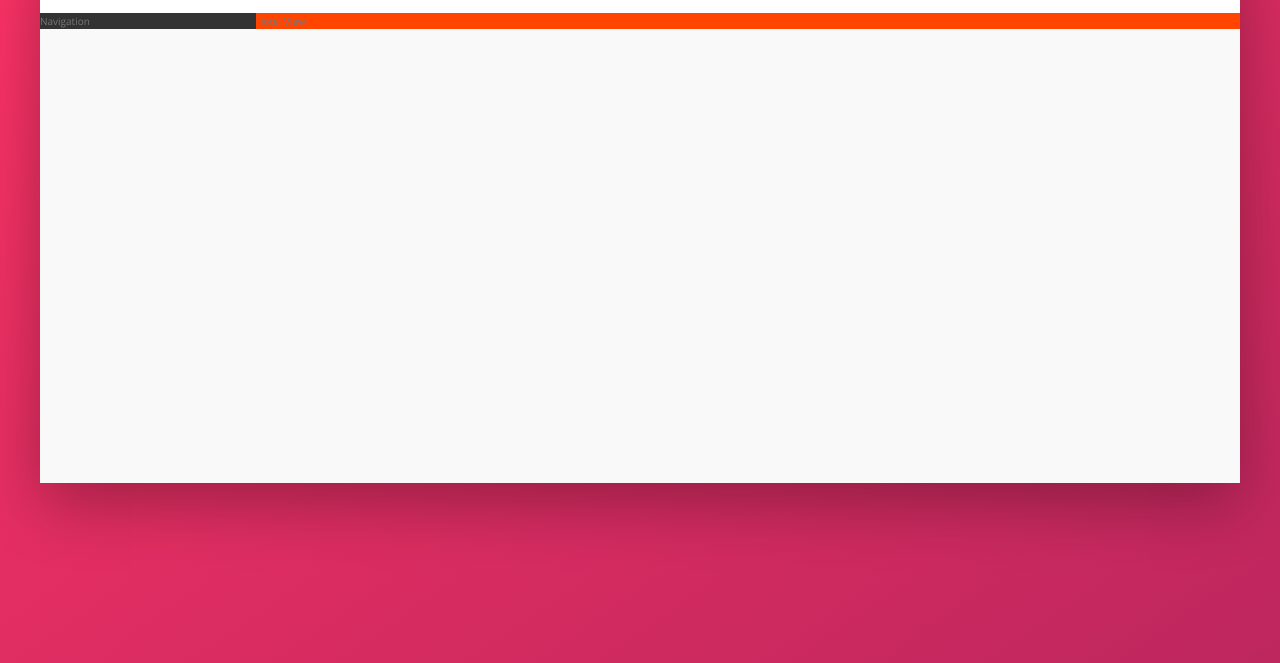
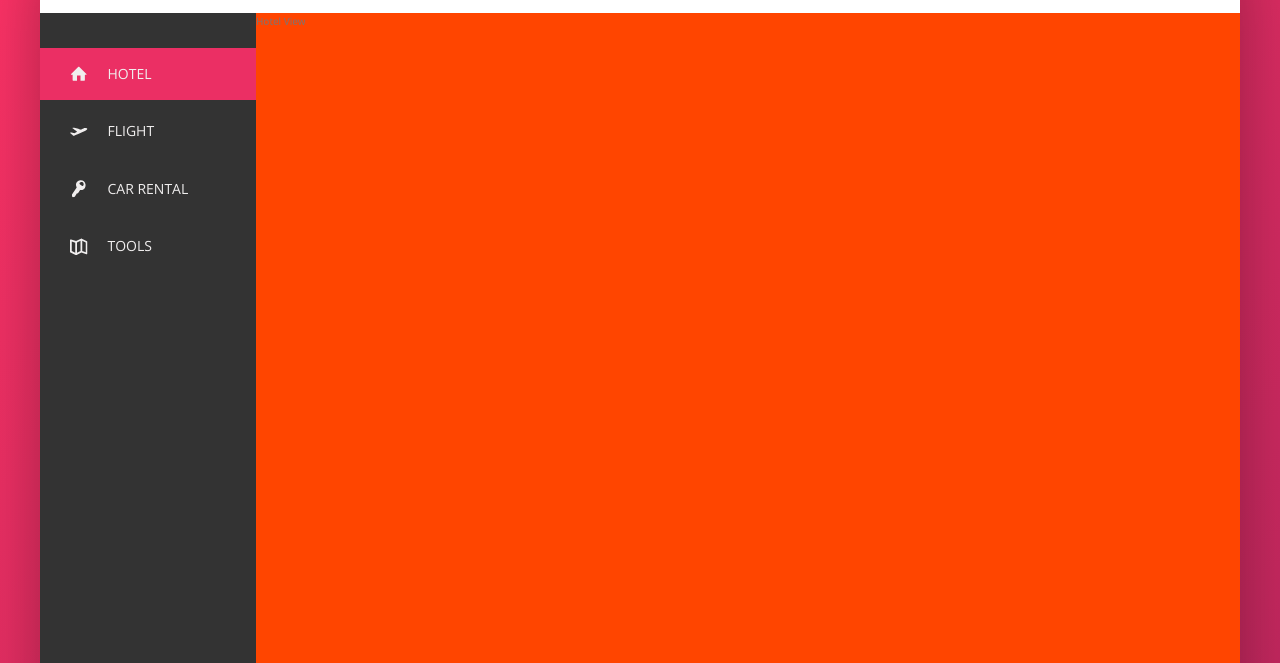
Before and after one commit to podenborg/advanced-css-trillo, a website: page index.html in a window 1280 px wide. Shown: the part 137-800 px from the top of the page. Drawn offline with nearby package versions, Linux system fonts and the light colour scheme.

Commit message:
Build the side navigation component

```diff
--- a/index.html
+++ b/index.html
@@ -45,7 +45,47 @@
 
             </header>
             <div class="content">
-                <nav class="sidebar">Navigation</nav>
+                <nav class="sidebar">
+                    <ul class="side-nav">
+                        <li class="side-nav__item side-nav__item--active">
+                            <a href="#" class="side-nav__link">
+                                <svg class="side-nav__icon">
+                                    <use xlink:href="img/sprite.svg#icon-home"></use>
+                                </svg>
+                                <span>Hotel</span>
+                            </a>
+                        </li>
+                        <li class="side-nav__item">
+                            <a href="#" class="side-nav__link">
+                                <svg class="side-nav__icon">
+                                    <use xlink:href="img/sprite.svg#icon-aircraft-take-off"></use>
+                                </svg>
+                                <span>Flight</span>
+                            </a>
+                        </li>
+                        <li class="side-nav__item">
+                            <a href="#" class="side-nav__link">
+                                <svg class="side-nav__icon">
+                                    <use xlink:href="img/sprite.svg#icon-key"></use>
+                                </svg>
+                                <span>Car rental</span>
+                            </a>
+                        </li>
+                        <li class="side-nav__item">
+                            <a href="#" class="side-nav__link">
+                                <svg class="side-nav__icon">
+                                    <use xlink:href="img/sprite.svg#icon-map"></use>
+                                </svg>
+                                <span>Tools</span>
+                            </a>
+                        </li>
+                    </ul>
+
+                    <div class="legal">
+                        &copy; 2017 by trillo. All rights reserved.
+                    </div>
+                </nav>
+
                 <main class="hotel-view">Hotel View</main>
             </div>
         </div>
--- a/sass/_component.scss
+++ b/sass/_component.scss
@@ -103,3 +103,78 @@
     margin-right: 1rem;
   }
 }
+
+
+
+///////////////////////////
+// SIDE NAVIGATION
+.side-nav {
+  font-size: 1.4rem;
+  list-style: none;
+  margin-top: 3.5rem;
+
+  &__item {
+    position: relative;
+
+    &:not(:last-child) {
+      margin-bottom: .5rem;
+    }
+  }
+  &__item::before {
+    content: '';
+    position: absolute;
+    top: 0;
+    left: 0;
+    height: 100%;
+    width: 3px;
+    background-color: var(--color-primary);
+    transform: scaleY(0);
+    transition: transform .2s,
+                width .4s cubic-bezier(1,0,0,1) .2s,
+                background-color .1s;
+  }
+
+  &__item:hover::before,
+  &__item--active::before {
+    transform: scaleY(1);
+    width: 100%;
+  }
+
+  &__item:active::before {
+    background-color: var(--color-primary-light);
+  }
+
+  &__link:link,
+  &__link:visited {
+    color: var(--color-grey-light-3);
+    text-decoration: none;
+    text-transform: uppercase;
+    display: block;
+    padding: 1.5rem 3rem;
+    position: relative;
+    z-index: 10;
+
+    display: flex;
+    align-items: center;
+  }
+
+  &__link:hover {
+    // color: orangered;
+  }
+
+  &__icon {
+    width: 1.75rem;
+    height: 1.75rem;
+    margin-right: 2rem;
+    fill: currentColor;
+  }
+}
+
+///////////////////////////
+// LEGAL TEXT
+.legal {
+  font-size: 1.2rem;
+  color: var(--color-grey-light-4);
+  text-align: center;
+  padding: 2.5rem;
+}
--- a/sass/_layout.scss
+++ b/sass/_layout.scss
@@ -26,9 +26,15 @@
   background-color: var(--color-grey-dark-1);
 
   flex: 0 0 18%;
+
+  display: flex;
+  flex-direction: column;
+  justify-content: space-between;
 }
 
 .hotel-view {
+  flex: 1;
+
+  height: 80rem;
   background-color: orangered;
-  flex: 1;
 }
```
Also changed, not shown: css/style.css, 1 other file.
